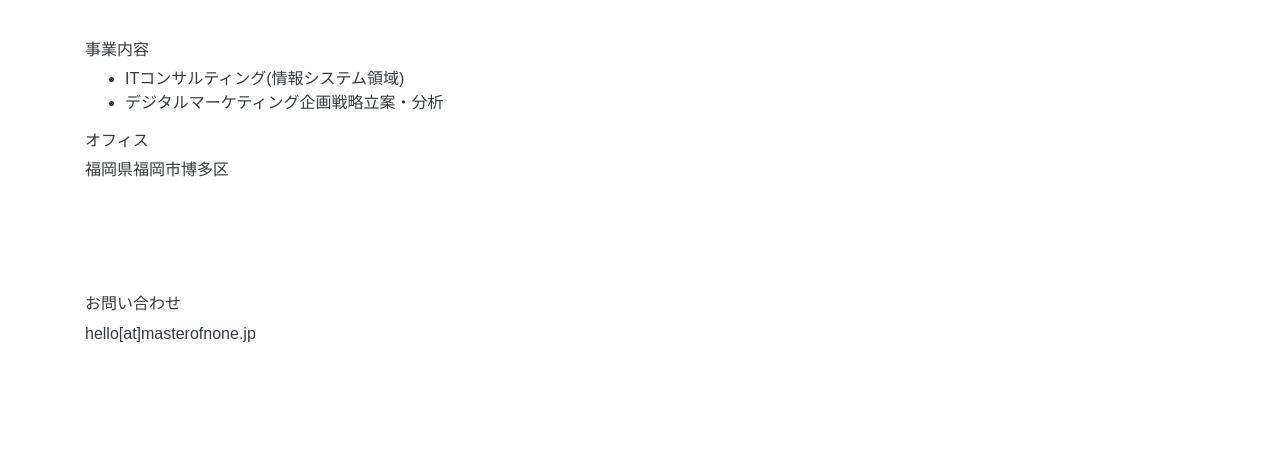
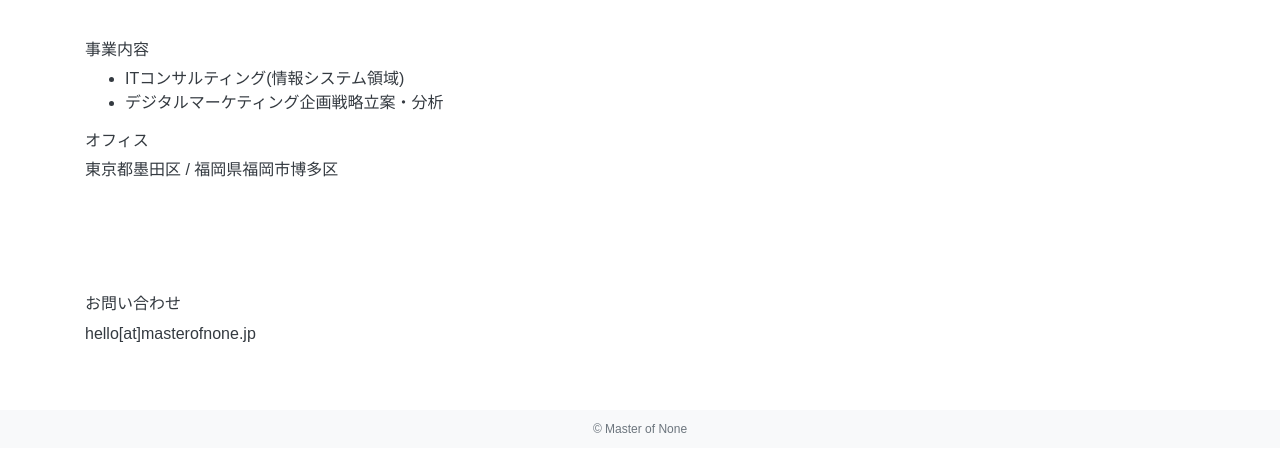
Before and after one commit to kktwr/mon, a plain HTML site: page index.html in a window 1280 px wide. Shown: the part 64-536 px from the top of the page. Drawn offline with nearby package versions, Linux system fonts and the light colour scheme.

Commit message:
Update index.html

```diff
--- a/index.html
+++ b/index.html
@@ -17,6 +17,13 @@
         }
         h2 {
             font-size: 16px;
+        }
+        .footer {
+            font-size: 12px;
+            text-align: center;
+            padding: 10px 0;
+            background-color: #f8f9fa;
+            color: #6c757d;
         }
     </style>
     <!-- Google tag (gtag.js) -->
@@ -62,7 +69,7 @@
                 <li>デジタルマーケティング企画戦略立案・分析</li>
             </ul>
             <h2>オフィス</h2>
-            <p>福岡県福岡市博多区</p>
+            <p>東京都墨田区 / 福岡県福岡市博多区</p>
         </div>
     </section>
 
@@ -73,6 +80,10 @@
         </div>
     </section>
 
+    <footer class="footer">
+        © Master of None
+    </footer>
+
     <script src="https://code.jquery.com/jquery-3.5.1.slim.min.js"></script>
     <script src="https://cdn.jsdelivr.net/npm/@popperjs/core@2.5.2/dist/umd/popper.min.js"></script>
     <script src="https://stackpath.bootstrapcdn.com/bootstrap/4.5.2/js/bootstrap.min.js"></script>
```
